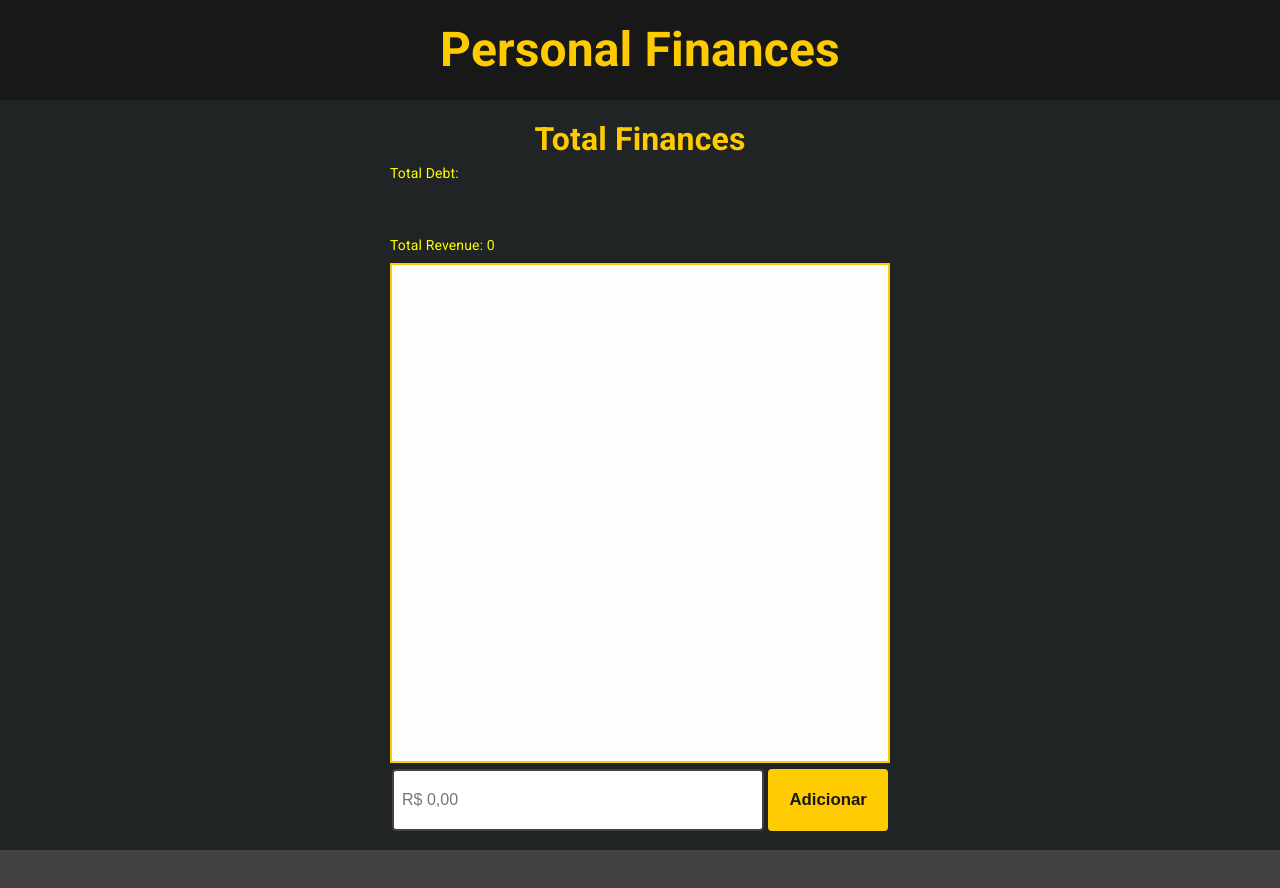
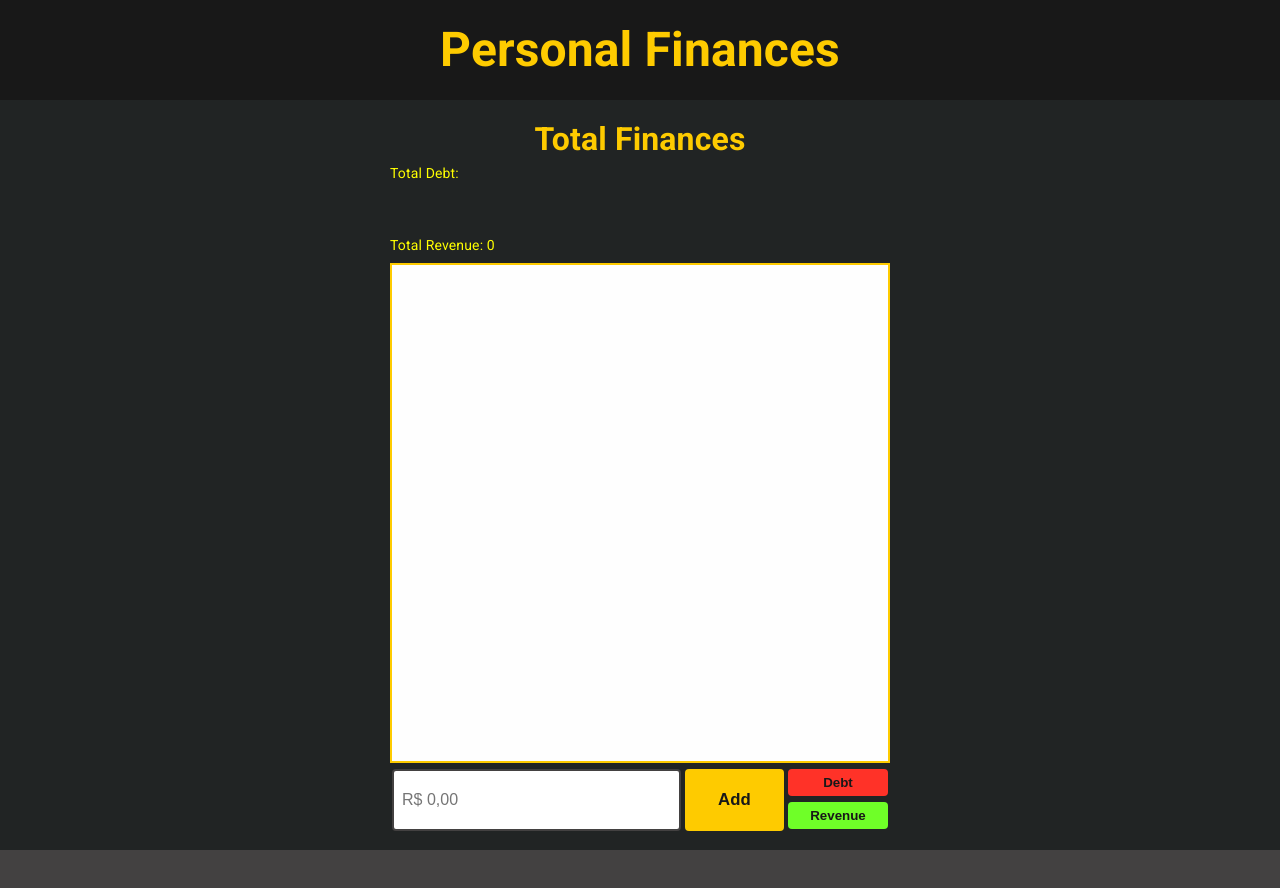
Before and after one commit to psdaniel/personal-finances-spa, a React app: page / in a window 1280 px wide. Shown: the top 888 px of the page. Built offline with nearby package versions, Linux system fonts and the light colour scheme.

Commit message:
Styles debt and revenue button

```diff
--- a/src/components/button/button.tsx
+++ b/src/components/button/button.tsx
@@ -59,7 +59,7 @@ export const Button = ({onClick}: ButtonProps) => {
     const classes = useStyles();
     return (
         <button className={classes.buttonStyles} onClick={onClick}>
-            Adicionar
+            Add
         </button>
     );
 };
--- /dev/null
+++ b/src/components/switch-component/switch-component.tsx
@@ -0,0 +1,62 @@
+import React from 'react';
+import {makeStyles} from '@material-ui/core';
+import {MainTheme} from '../../themes/main';
+import {CSSProperties} from '@material-ui/styles';
+
+type SwitchButtonProps = {
+    name: string;
+};
+
+type CommonStylesType = {
+    width: number;
+    height: number;
+    marginLeft: number;
+    border: string;
+    fontWeight: string;
+    textDecoration: string;
+    color: string;
+};
+
+export const SwitchComponent = ({name}: SwitchButtonProps) => {
+    const commonStyles: CSSProperties = {
+        width: 100,
+        height: 27,
+        marginLeft: 4,
+        border: 'none',
+        fontWeight: 'bold',
+        textDecoration: 'none',
+        color: MainTheme.colors.black,
+        cursor: 'pointer',
+        borderRadius: 4
+    };
+
+    const useStyles = makeStyles({
+        switchContainer: {
+            display: 'flex',
+            flexDirection: 'column'
+        },
+        debtButton: {
+            marginBottom: 6,
+            backgroundColor: MainTheme.colors.red,
+            ...commonStyles,
+            '&:hover': {
+                backgroundColor: MainTheme.debtButton.hover
+            }
+        },
+        revenueButton: {
+            backgroundColor: MainTheme.colors.green,
+            ...commonStyles,
+            '&:hover': {
+                backgroundColor: MainTheme.revenueButton.hover
+            }
+        }
+    });
+
+    const classes = useStyles();
+    return (
+        <div className={classes.switchContainer}>
+            <button className={classes.debtButton}>Debt</button>
+            <button className={classes.revenueButton}>Revenue</button>
+        </div>
+    );
+};
--- a/src/domain/get-values/get-values.tsx
+++ b/src/domain/get-values/get-values.tsx
@@ -1,6 +1,7 @@
 import React, {ChangeEvent, useState} from 'react';
 import {Button} from '../../components/button/button';
 import {Input} from '../../components/input/input';
+import {SwitchComponent} from '../../components/switch-component/switch-component';
 import {useFinancesData} from '../contexts/finances-context/finances-context';
 import {getMoney, formatReal, formatStringCurrencyToNumber} from './get-values.utils';
 
@@ -45,6 +46,7 @@ export const GetValues = () => {
                 value={inputValue}
             />
             <Button onClick={handleClick} />
+            <SwitchComponent name="switch-value" />
         </>
     );
 };
--- a/src/themes/main.ts
+++ b/src/themes/main.ts
@@ -2,7 +2,9 @@ const colors = {
     mainYellow: '#FECB00',
     black: '#181818',
     'black-2': '#212424',
-    gray: '#434141'
+    gray: '#434141',
+    red: '#FF3228',
+    green: '#6FFF28'
 };
 
 export const MainTheme = {
@@ -20,5 +22,11 @@ export const MainTheme = {
             },
             hover: '#FECB39'
         }
+    },
+    debtButton: {
+        hover: '#FF170C'
+    },
+    revenueButton: {
+        hover: '#00FF06'
     }
 };
```
